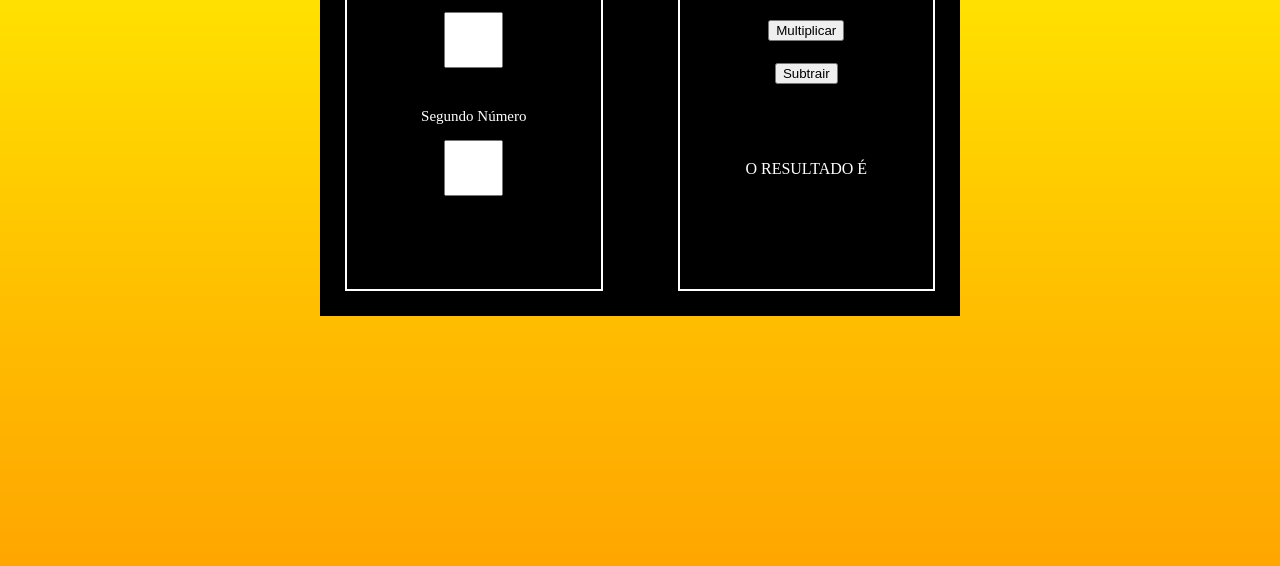
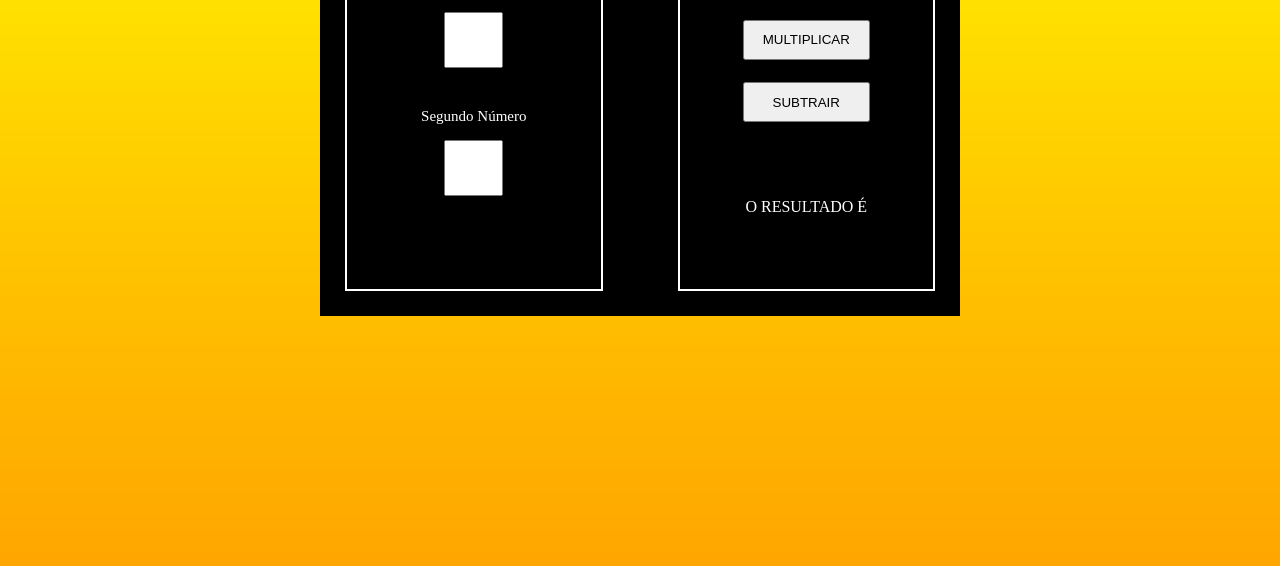
Before and after one commit to darioreisjr/calculadora_js, a plain HTML site: page index.html in a window 1280 px wide. Shown: the part 234-800 px from the top of the page. Drawn offline with Linux system fonts and the light colour scheme.

Commit message:
adiciona tamanho do botão

```diff
--- a/css/style.css
+++ b/css/style.css
@@ -54,6 +54,15 @@ main {
     gap: 5%;
 }
 
+.container-botao button {
+    width: 50%;
+    height: 40px;
+
+    text-transform: uppercase;
+
+
+}
+
 .container-botao-resultado {
     color: white;
     text-transform: uppercase;
```
